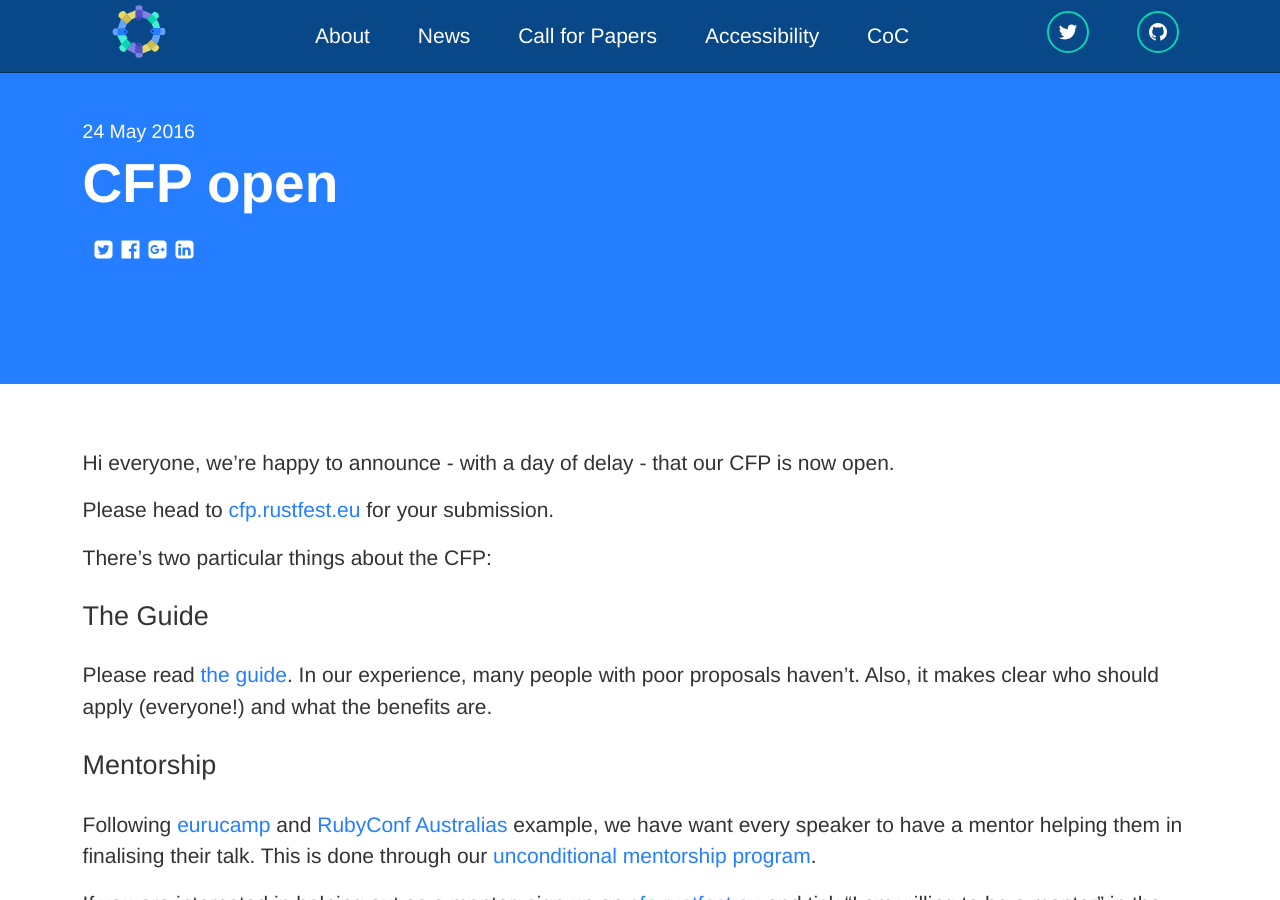
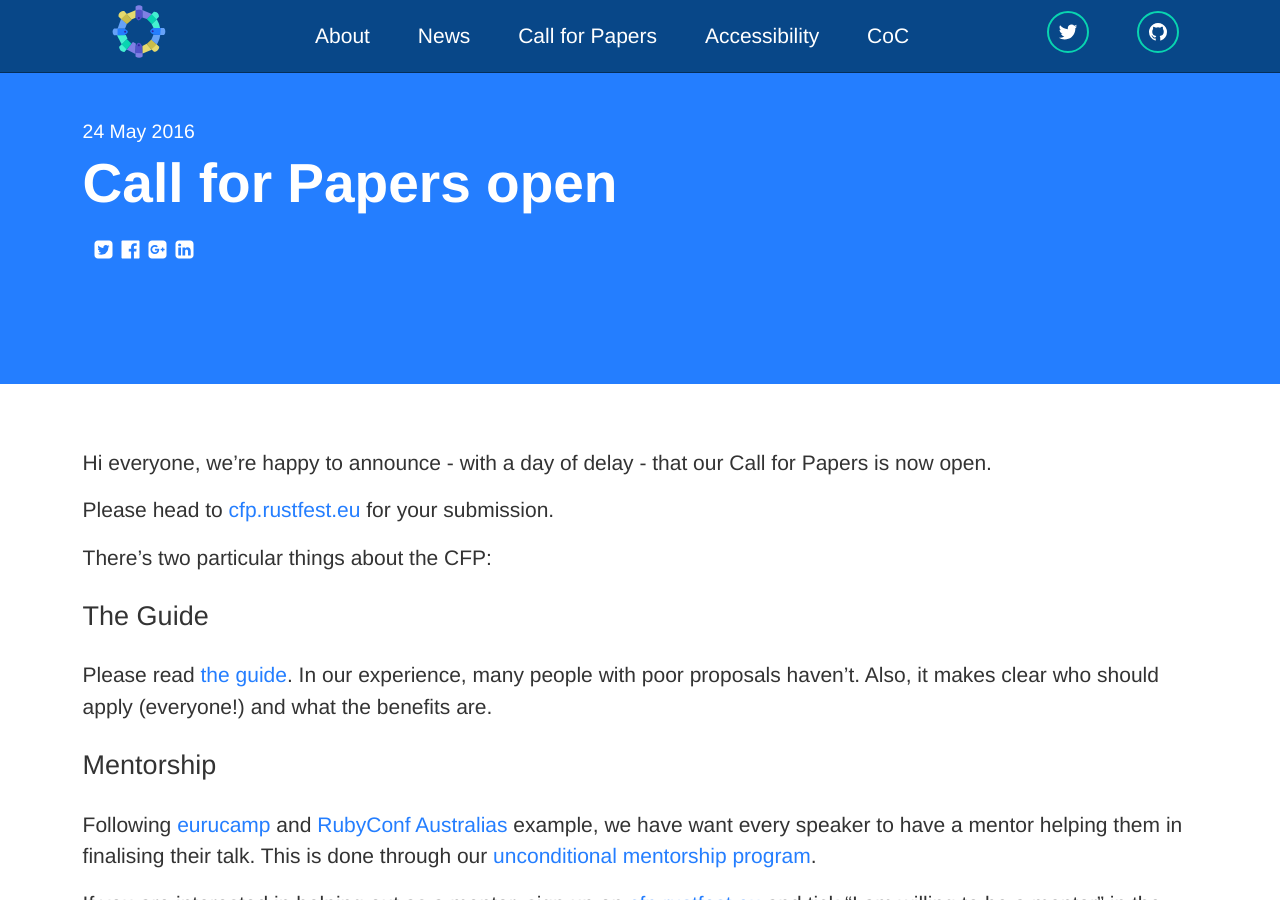
Before and after one commit to RustFestEU/blog.rustfest.eu, a Jekyll site: the page built from _posts/2016-05-24-cfp-open.md, in a window 1280 px wide and 900 px high. Built offline with Jekyll 4.4.1, drawn with Linux system fonts in a browser that asks for light colours.

Commit message:
CFP -> Call for Papers

```diff
--- a/_posts/2016-05-24-cfp-open.md
+++ b/_posts/2016-05-24-cfp-open.md
@@ -1,9 +1,9 @@
 ---
 layout: post
-title: "CFP open"
+title: "Call for Papers open"
 ---
 
-Hi everyone, we're happy to announce - with a day of delay - that our CFP is now open.
+Hi everyone, we're happy to announce - with a day of delay - that our Call for Papers is now open.
 
 Please head to [cfp.rustfest.eu](https://cfp.rustfest.eu) for your submission.
 
```
